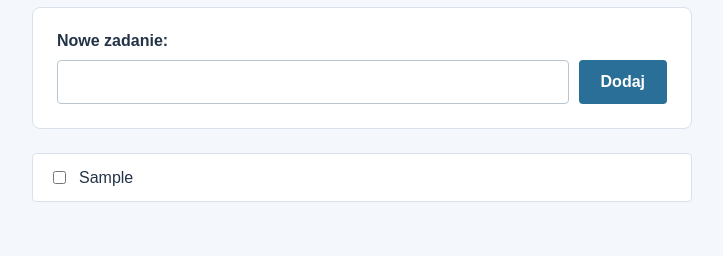
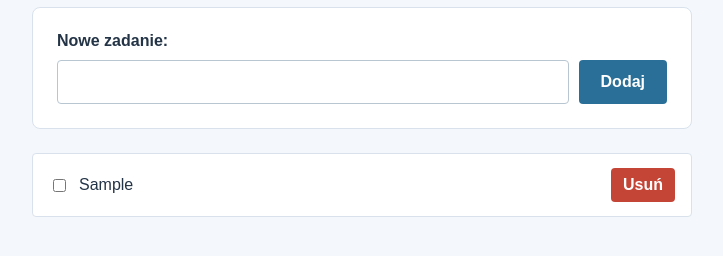
Before and after one commit to grzegorz-2026/TodoApp, a plain HTML site: page index.html in a window 1280 px wide. Both pictures are taken after typing "Sample" into the empty fields and a click on the button "Dodaj". Shown: the part 106-362 px from the top of the page, without its empty margins (278-1001 px from the left). Drawn offline with Linux system fonts and the light colour scheme.

Commit message:
Dodanie przycisku Usu do kadego zadania

```diff
--- a/css/style.css
+++ b/css/style.css
@@ -67,6 +67,10 @@ button:hover {
 }
 
 #task-list li {
+	display: flex;
+	align-items: center;
+	justify-content: space-between;
+	gap: 12px;
 	margin-bottom: 10px;
 	padding: 14px 16px;
 	background-color: #ffffff;
@@ -76,6 +80,7 @@ button:hover {
 
 #task-list label {
 	grid-column: auto;
+	flex: 1;
 	display: flex;
 	align-items: center;
 	gap: 10px;
@@ -90,7 +95,19 @@ button:hover {
 #task-list li.completed {
 	background-color: #e8eef2;
 	color: #718096;
+}
+
+#task-list li.completed label {
 	text-decoration: line-through;
+}
+
+#task-list .delete-button {
+	padding: 8px 12px;
+	background-color: #c44536;
+}
+
+#task-list .delete-button:hover {
+	background-color: #a83225;
 }
 
 @media (max-width: 600px) {
@@ -106,4 +123,8 @@ button:hover {
 	button {
 		width: 100%;
 	}
+
+	#task-list .delete-button {
+		width: auto;
+	}
 }
--- a/js/app.js
+++ b/js/app.js
@@ -14,14 +14,24 @@ form.addEventListener("submit", function (event) {
 	const taskItem = document.createElement("li");
 	const taskLabel = document.createElement("label");
 	const taskCheckbox = document.createElement("input");
+	const deleteButton = document.createElement("button");
 
 	taskCheckbox.type = "checkbox";
 	taskLabel.appendChild(taskCheckbox);
 	taskLabel.appendChild(document.createTextNode(taskText));
 	taskItem.appendChild(taskLabel);
 
+	deleteButton.type = "button";
+	deleteButton.textContent = "Usuń";
+	deleteButton.className = "delete-button";
+	taskItem.appendChild(deleteButton);
+
 	taskCheckbox.addEventListener("change", function () {
 		taskItem.classList.toggle("completed", taskCheckbox.checked);
+	});
+
+	deleteButton.addEventListener("click", function () {
+		taskItem.remove();
 	});
 
 	taskList.appendChild(taskItem);
```
